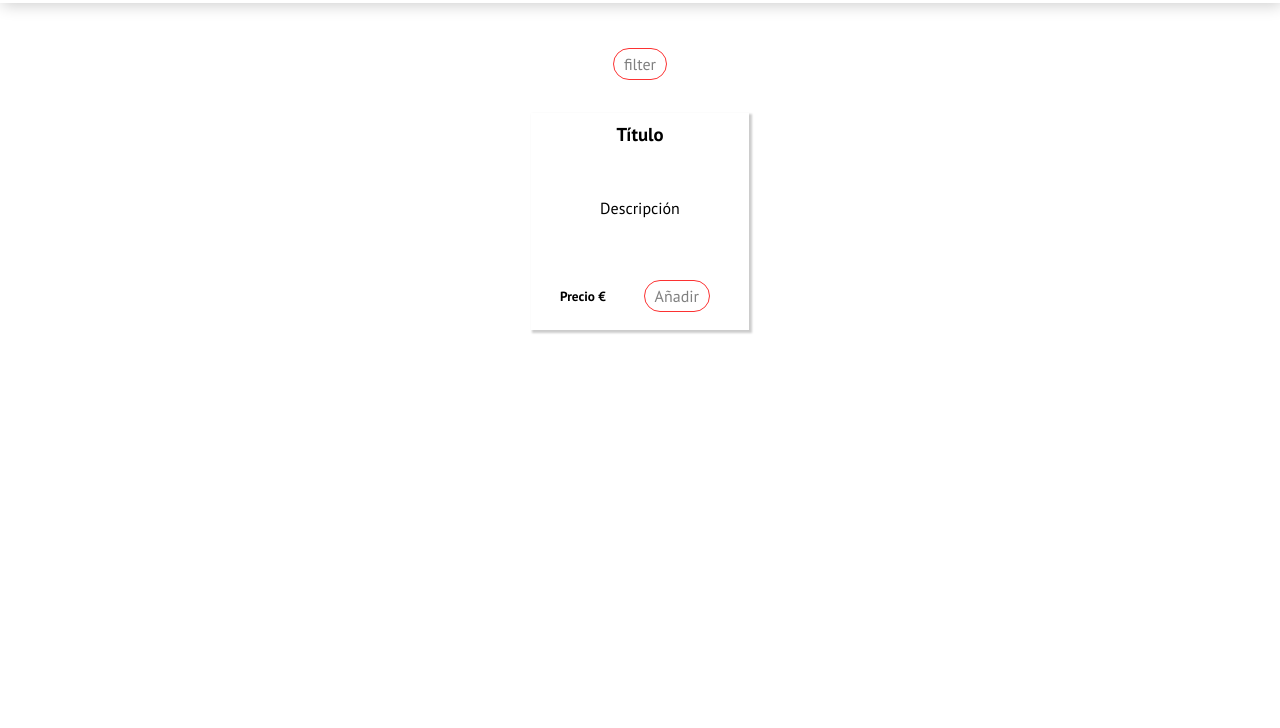
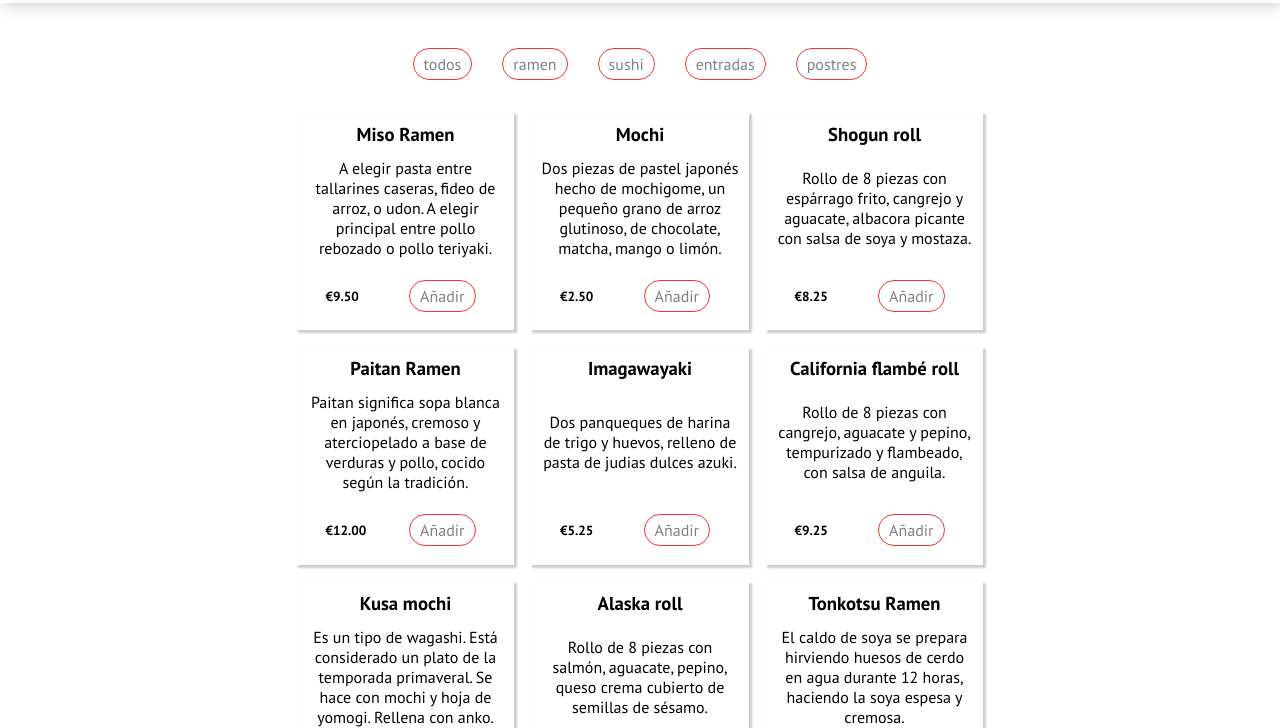
Before and after one commit to Lauraa23/team2-Kamakura, a website built with Vite: page index.html in a window 1280 px wide. Shown: the part 72-800 px from the top of the page. Built offline with nearby package versions, Linux system fonts and the light colour scheme.

Commit message:
menu realizado

```diff
--- a/assets/data/data.js
+++ b/assets/data/data.js
@@ -97,7 +97,7 @@ const products = [
         name: 'Edamame',
         description: 'Cocinadas al vapor, sazonadas con sal kosher.',
         price: 4.75,
-        category: "entrada"
+        category: "entradas"
     },
     {
         id: 14,
@@ -262,4 +262,4 @@ const products = [
     }
 ];
 
-export {filters, products}
+export {filters, products};
--- a/index.html
+++ b/index.html
@@ -73,7 +73,7 @@
             </div>
         </aside>
     </div>
-
+    <script type="module" src="./src/events.js"></script>
 </body>
 
 </html>
--- a/src/events.js
+++ b/src/events.js
@@ -1 +1,8 @@
 //Intenta separar los eventos en este archivo.
+// src/events.js
+import { createFilterButtons, createProductCards } from "./menu.js";
+
+document.addEventListener("DOMContentLoaded", () => {
+  createFilterButtons();
+  createProductCards();
+});
--- a/src/menu.js
+++ b/src/menu.js
@@ -1,3 +1,51 @@
+
 //DEBE imprimir en pantalla la información de filtros.
+import { filters, products } from "../assets/data/data.js";
 
+export function createFilterButtons() {
+  const filtersContainer = document.getElementById("filters");
+  filtersContainer.innerHTML = ""; // Limpiar los botones existentes
+
+  filters.forEach((filter) => {
+    const button = document.createElement("button");
+    button.className = "filter";
+    button.textContent = filter;
+    filtersContainer.appendChild(button);
+  });
+}
 //DEBE imprimir en pantalla los productos, con su Título, descripción y precio en € y botón de añadir.
+
+export function createProductCards() {
+  const productsContainer = document.getElementById("products");
+  productsContainer.innerHTML = "";
+
+  products.forEach((product) => {
+    const productDiv = document.createElement("div");
+    productDiv.className = "product-container";
+
+    const title = document.createElement("h3");
+    title.textContent = product.name;
+
+    const description = document.createElement("p");
+    description.textContent = product.description;
+
+    const priceContainer = document.createElement("div");
+    priceContainer.className = "price-container";
+
+    const price = document.createElement("h5");
+    price.textContent = `€${product.price.toFixed(2)}`;
+
+    const addButton = document.createElement("button");
+    addButton.className = "add-button";
+    addButton.textContent = "Añadir";
+
+    priceContainer.appendChild(price);
+    priceContainer.appendChild(addButton);
+
+    productDiv.appendChild(title);
+    productDiv.appendChild(description);
+    productDiv.appendChild(priceContainer);
+
+    productsContainer.appendChild(productDiv);
+  });
+}
```
